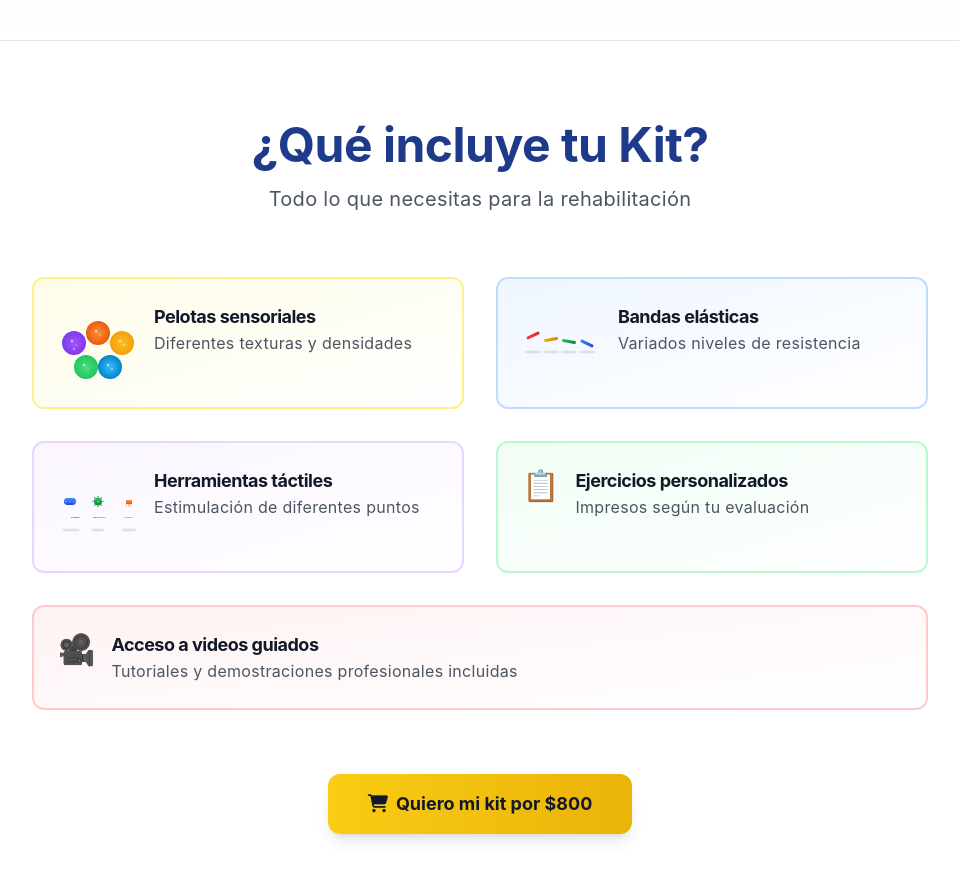
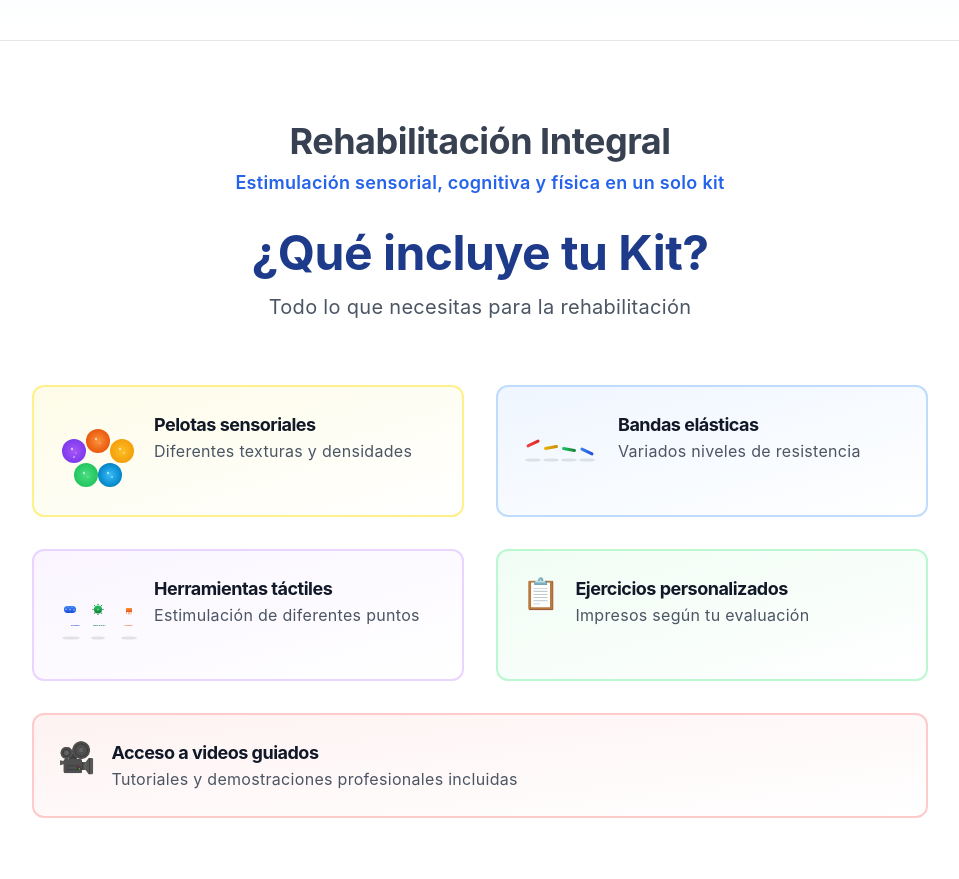
Before and after one commit to Gabocon2296/Neurosensekit, a plain HTML site: page index.html in a window 1280 px wide. Shown: the part 1160-2039 px from the top of the page, without its empty margins (160-1119 px from the left). Drawn offline with nearby package versions, Linux system fonts and the light colour scheme.

Commit message:
Agregar subtítulo 'Rehabilitación Integral' en sección de kit

```diff
--- a/index.html
+++ b/index.html
@@ -110,6 +110,8 @@
 <!-- QUÉ INCLUYE TU KIT -->
 <section id="incluye" class="container mx-auto px-4 py-20">
     <div class="text-center mb-16">
+        <h2 class="text-3xl md:text-4xl font-bold text-gray-700 mb-2">Rehabilitación Integral</h2>
+        <p class="text-lg text-blue-600 mb-8 font-semibold">Estimulación sensorial, cognitiva y física en un solo kit</p>
         <h3 class="text-4xl md:text-5xl font-bold text-blue-900 mb-4">¿Qué incluye tu Kit?</h3>
         <p class="text-xl text-gray-600">Todo lo que necesitas para la rehabilitación</p>
     </div>
```
